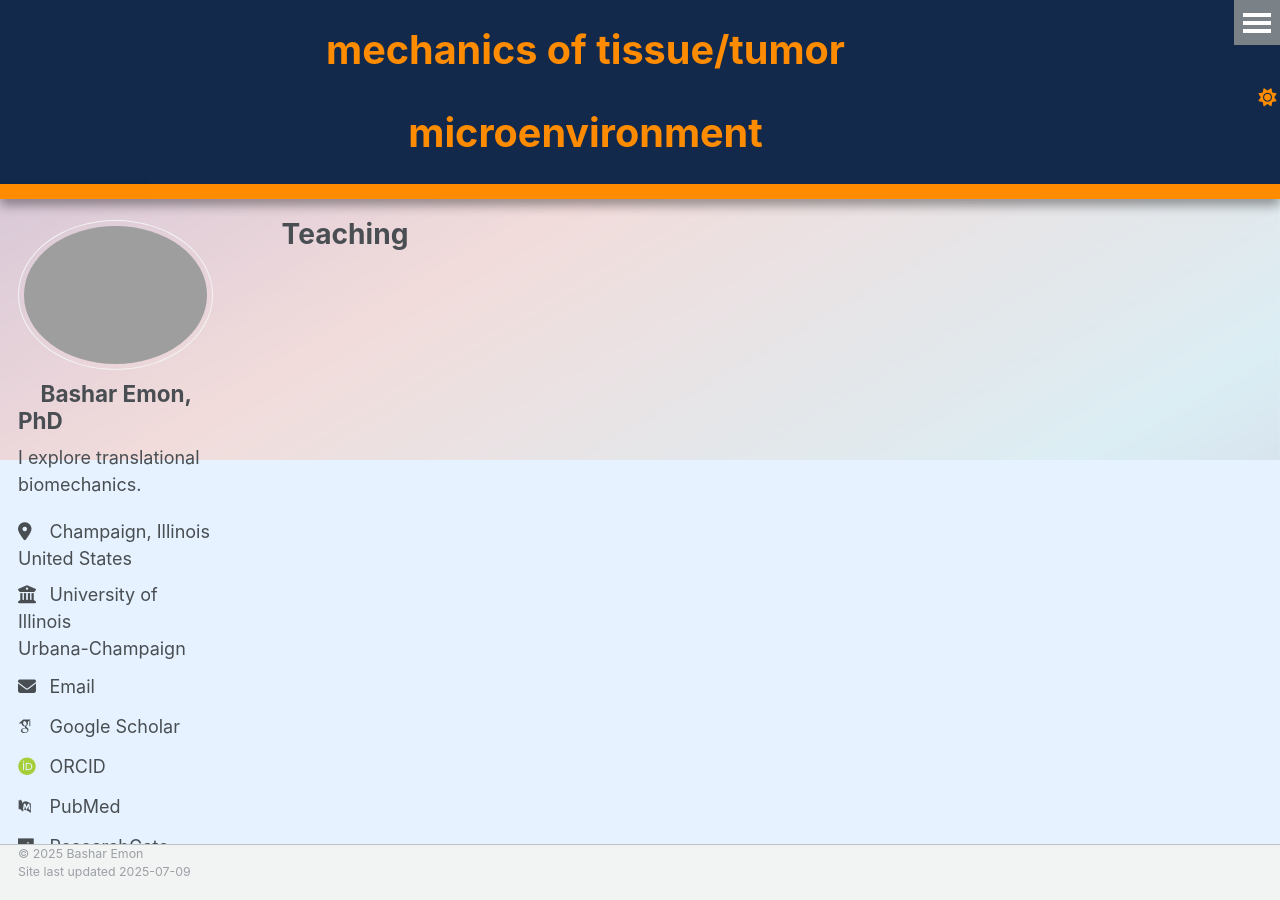
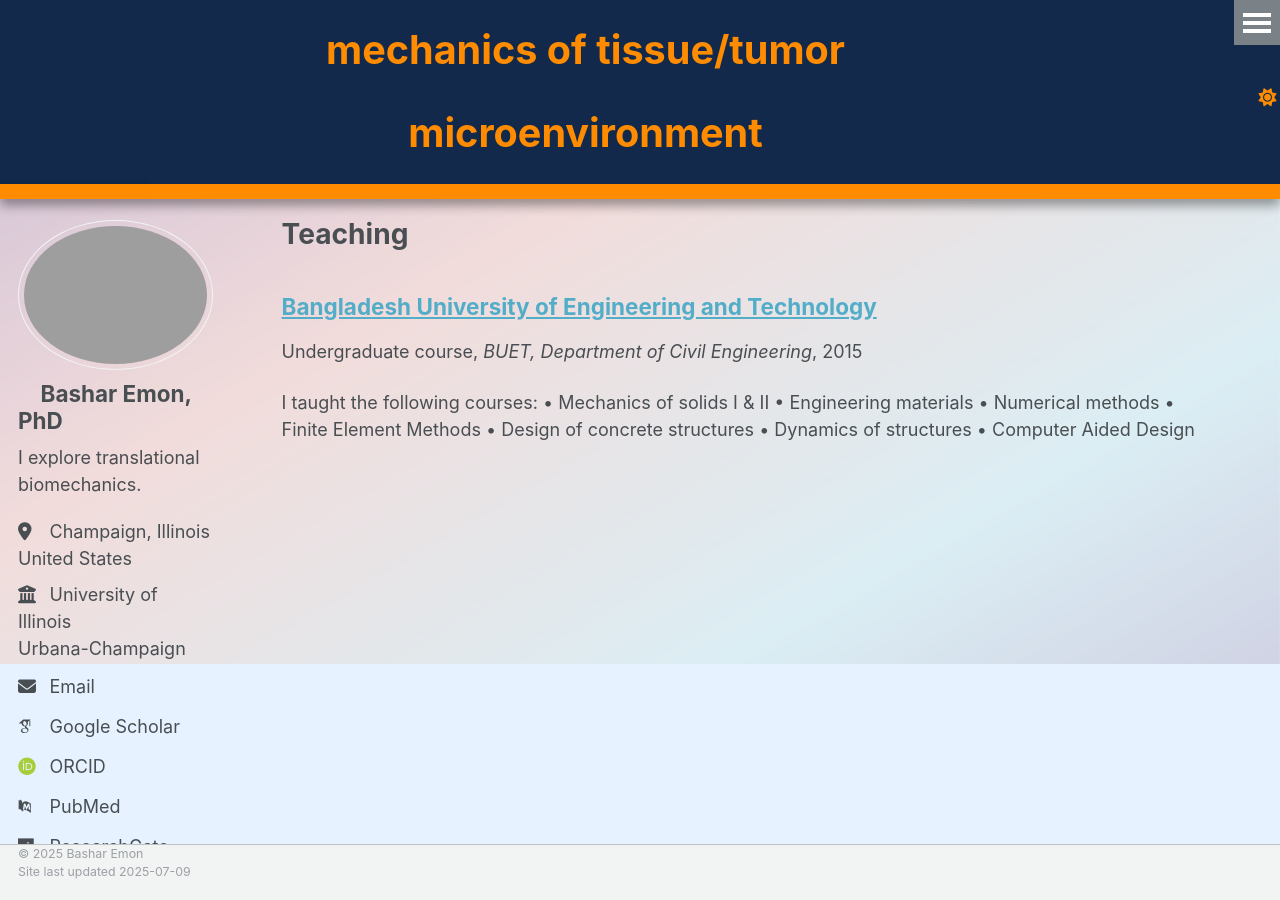
Before and after one commit to BasharEmon/BasharEmon.github.io, a Jekyll site: the page built from _pages/teaching.html, in a window 1280 px wide. Built offline with Jekyll 4.4.1, drawn with Linux system fonts in a browser that asks for light colours; some web fonts are replaced; a file with an impossible date is left out.

Commit message:
Update BUET.md

```diff
--- a/_teaching/BUET.md
+++ b/_teaching/BUET.md
@@ -4,7 +4,7 @@ collection: teaching
 type: "Undergraduate course"
 permalink: /teaching/BUET
 venue: "BUET, Department of Civil Engineering"
-date:
+date: 2015-05-01
 location: "Dhaka, Bangladesh"
 ---
 
```
